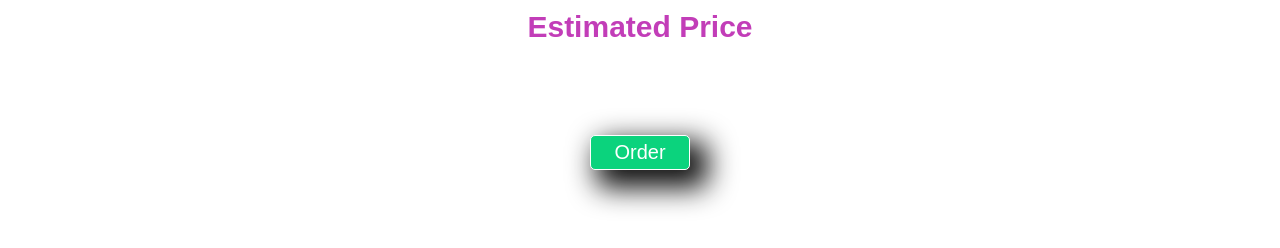
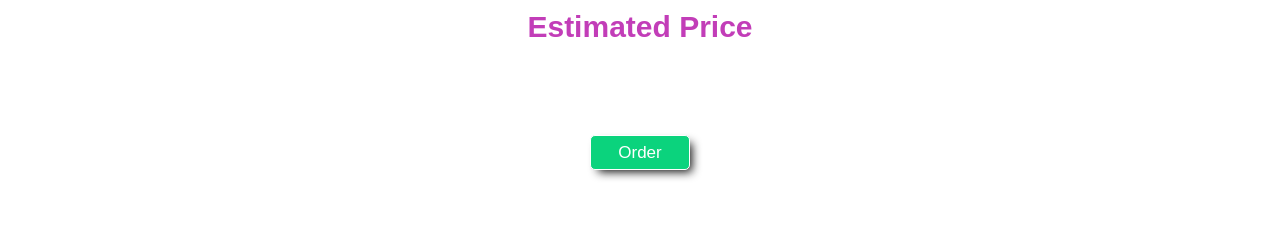
Before and after one commit to ogambakerubo/DeliverIT, a plain HTML site: page UI/create-order.html in a window 1280 px wide. In both pictures the pointer is over the input "Order". Shown: the part 550-798 px from the top of the page. Drawn offline with Linux system fonts and the light colour scheme; a web font is replaced by a local one.

Commit message:
[chore #162378891] Change button font size

```diff
--- a/UI/static/css/create-order.css
+++ b/UI/static/css/create-order.css
@@ -23,7 +23,7 @@ body {
 
 /*hover effect on all buttons*/
 #btn:hover {
-  box-shadow: 12px 12px 28px 6px #111;
+  box-shadow: 5px 5px 10px -3px #111;
 }
 
 /*table decorations*/
@@ -105,7 +105,7 @@ input[type="submit"] {
   align-self: center;
   background-color: #0bd37d;
   font-weight: 400;
-  font-size: 20px;
+  font-size: 17px;
   text-align: center;
   text-decoration: none;
   border: solid;
```
